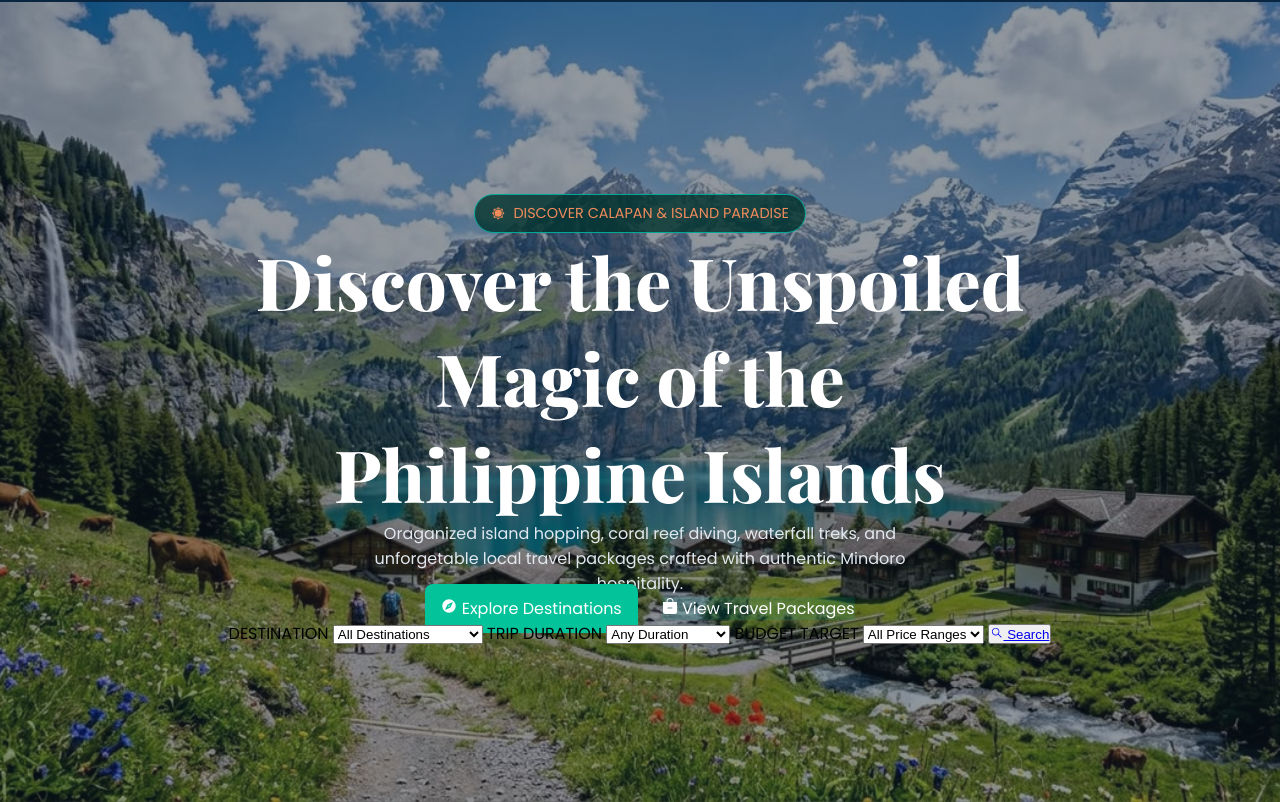
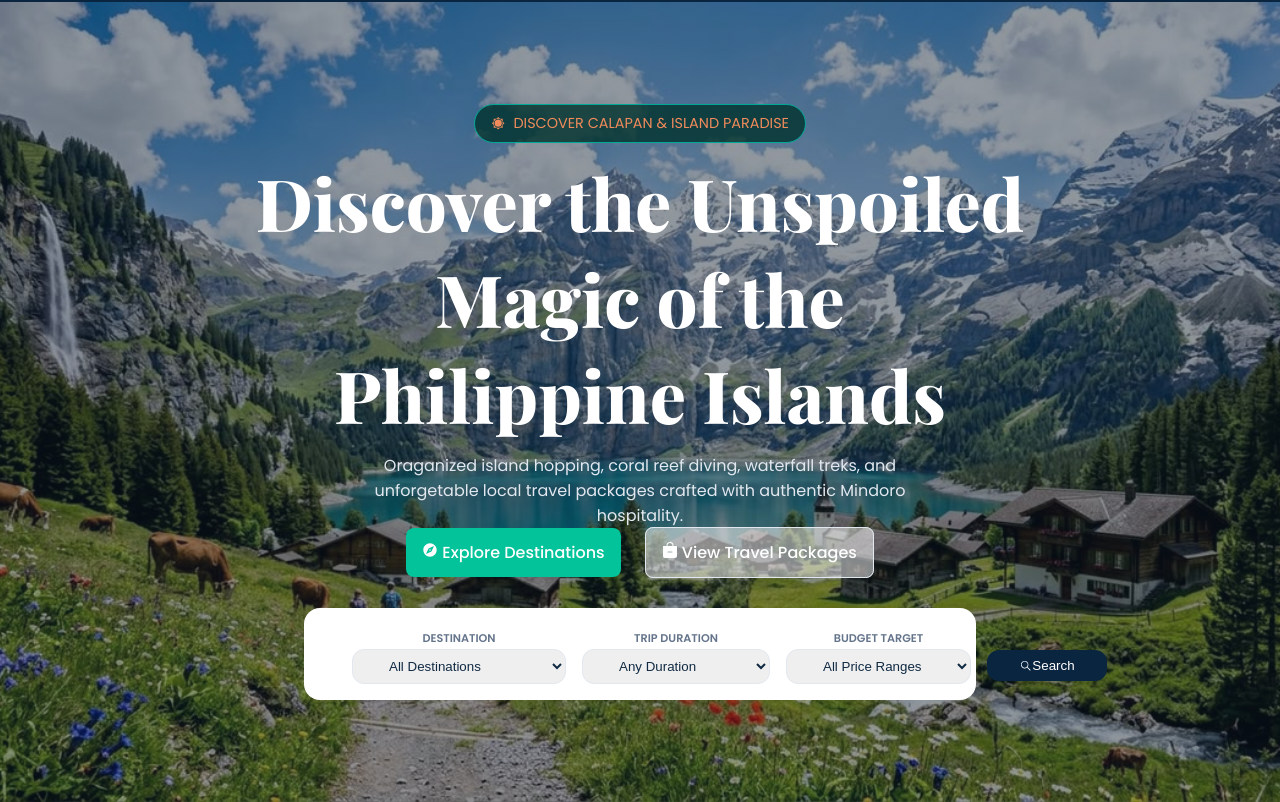
Before and after one commit to Francis-D-Maranan/Lakbay-Isla-Travel-Co., a plain HTML site: page index.html in a window 1280 px wide. Shown: the part 87-889 px from the top of the page. Drawn offline with nearby package versions, Linux system fonts and the light colour scheme.

Commit message:
finish the hero section  going for the other content of the landing page

```diff
--- a/index.html
+++ b/index.html
@@ -90,29 +90,35 @@
             </div>
 
             <form action="">
-                <label for="Destinations">DESTINATION</label>
+                <div class="destination">
+                    <label for="Destinations">DESTINATION</label><br>
                     <select name="Destinations" id="destination">
                         <option value="">All Destinations</option>
                         <option value="">Puerto Galera</option>
                         <option value="">Apo Reef Sanctuary</option>
                         <option value="">Mindoro Nature Trails</option>
                     </select>
+                </div>
 
-                <label for="Trip">TRIP DURATION</label>
+                <div class="duration">
+                    <label for="Trip">TRIP DURATION</label><br>
                     <select name="Trip" id="trip-duration">
                         <option value="" >Any Duration</option>
                         <option value="">1 Day Eco Tour</option>
                         <option value="">2 Days / 1 Night</option>
                         <option value="">3 Days / 2 Nights</option>
                     </select>
+                </div>
 
-                <label for="budget">BUDGET TARGET</label>
+                <div class="budget">
+                    <label for="budget">BUDGET TARGET</label><br>
                     <select name="budget" id="">
                         <option value="">All Price Ranges</option>
                         <option value="">Under &#8369;3500</option>
                         <option value="">&#8369;3,500 - &#8369;5,000</option>
                         <option value="">&#8369;5,000+</option>
                     </select>
+                </div>
 
                 <button type="submit">
                     <a href="#">
--- a/styles/css/index.css
+++ b/styles/css/index.css
@@ -49,6 +49,9 @@ header{
     /* background-color: rgba(0, 0, 0, 0.4); */
     padding-inline: 2rem;
     padding-block: 1rem;
+    position: relative;
+        position: sticky;
+    top: 0;
 }
 
 .navigation{
@@ -56,7 +59,6 @@ header{
     justify-content: space-evenly;
     align-items: center;
     gap: 1rem;
-    position: relative;
 }
 
 .nav-title{
@@ -158,7 +160,7 @@ main .hero-section{
   align-items: center;
   text-align: center;
   padding-inline: 10rem;
-  padding-block: 12rem;
+  padding-block: 6rem;
 }
 
 .hero-section .discover{
@@ -199,6 +201,11 @@ main .hero-section{
     gap: 24px;
 }
 
+.explore-travel{
+    margin-bottom: 2rem;
+}
+
+
 .explore-travel .explore a{
     color: var(--color-bg);
     text-decoration: none;
@@ -207,16 +214,79 @@ main .hero-section{
     padding-inline: 1rem;
     border-radius: 8px;
     transition: all;
+    font-weight: 500;
 }
 
 .explore a:hover{
     background: var(--color-primary);
-    transform: translateY(-2px);
 }
 
 .travel a{
     color: var(--color-bg);
+    font-weight: 500;
     text-decoration: none;
-    background: rgba(0, 168, 150, 0.15);
-    backdrop-filter: blur(8px);
+    background-color: rgba(255, 255, 255, 0.5);
+    backdrop-filter: blur(-2px);
+    border: 1px solid var(--color-border);
+    padding-block: 0.8rem;
+    padding-inline: 1rem;
+    border-radius: 8px;
+    transition: all;
 }
+
+form{
+    background: var(--color-bg);
+    margin-left: auto;
+    margin-right: auto;
+    width: 70%;
+    padding-block: 1rem;
+    padding-inline: 3rem;
+    display: flex;
+    align-items: center;
+    justify-content: space-between;
+    gap: 16px;
+    border-radius: 16px;
+}
+
+form label{
+    font-size: 0.7rem;
+    color: var(--color-text-muted);
+    font-weight: 600;
+}
+
+form select{
+    padding-inline: 2rem;
+    padding-block: 8px;
+    border: 1px solid var(--color-border);
+    border-radius: 12px;
+    display: flex;
+    justify-content: center;
+    align-items: center;
+    color: var(--color-text);
+    font-weight: 500;
+}
+
+form button{
+    border: none;
+    background: none;
+    margin-top: 22px;
+    position: relative;
+}
+
+form button a{
+    padding-inline: 2rem;
+    padding-block: 8px;
+    display: flex;
+    align-items: center;
+    justify-content: center;
+    text-decoration: none;
+    background: var(--color-navy-dark);
+    color: var(--color-text-light);
+    border-radius: 12px;
+    transition: all ease-in-out;
+    cursor: pointer;
+}
+
+form button a:hover{
+    background-color: var(--color-navy);
+}
```
Lines whose indentation alone changed are shown as unchanged.
